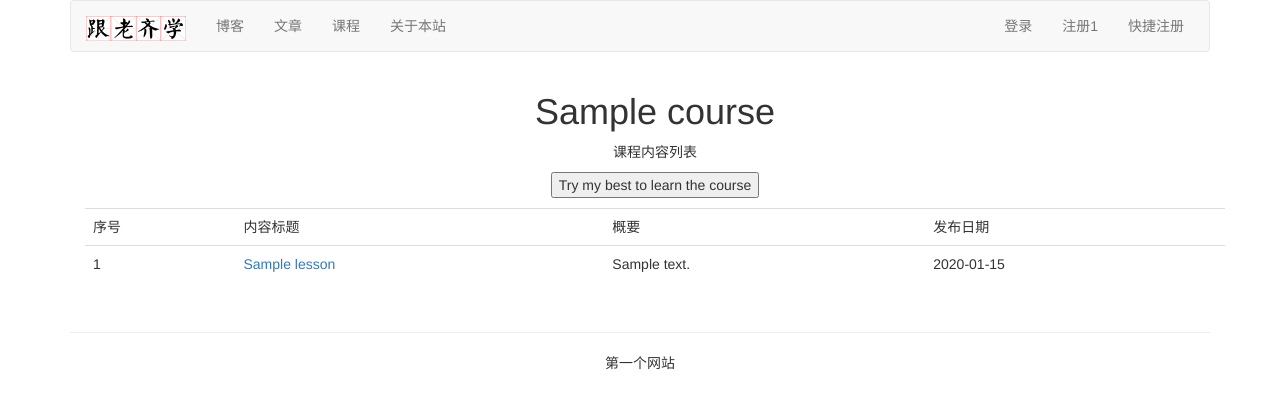
After one commit to goodbad3/music, a Django app: page /course/lessons-list/1/ in a window 1280 px wide. The commit adds this page. Shown: the top 409 px of the page. Run offline with Django 3.2, Linux system fonts and the light colour scheme; tables that the repository leaves empty hold one stand-in row (values such as "Sample post"); some libraries are stand-ins or nearby versions.

Commit message:
课程完成

```diff
--- a/course/models.py
+++ b/course/models.py
@@ -12,6 +12,7 @@ class Course(models.Model):
     slug = models.SlugField(max_length=200, unique=True)
     overview = models.TextField()
     created = models.DateTimeField(auto_now_add=True)
+    student = models.ManyToManyField(User, related_name="courses_joined", blank=True)
 
 
     class Meta:
--- a/course/urls.py
+++ b/course/urls.py
@@ -1,7 +1,7 @@
 from django.urls import path
 from django.views.generic import TemplateView
 from .views import AboutView, CourseListView,ManageCourseListView,CreateCourseView,DeleteCourseView,UpdateCourseView,\
-CreateLessonView,ListLessonsView,DetailLessonView
+CreateLessonView,ListLessonsView,DetailLessonView,StudentListLessonView
 
 app_name = "course"
 urlpatterns = [
@@ -14,5 +14,6 @@ urlpatterns = [
     path('create-lesson/', CreateLessonView.as_view(), name="create_lesson"),
     path('list-lessons/<int:course_id>/', ListLessonsView.as_view(), name="list_lessons"),
     path('detail-lesson/<int:lesson_id>/', DetailLessonView.as_view(), name="detail_lesson"),
+    path('lessons-list/<int:course_id>/', StudentListLessonView.as_view(), name="lessons_list"),
 
     ]
--- a/course/views.py
+++ b/course/views.py
@@ -100,3 +100,12 @@ class DetailLessonView(LoginRequiredMixin, TemplateResponseMixin, View):
     def get(self, request, lesson_id):
         lesson = get_object_or_404(Lesson, id=lesson_id)
         return self.render_to_response({"lesson":lesson})
+
+
+class StudentListLessonView(ListLessonsView):
+    template_name = "course/slist_lessons.html"
+    def post(self, request, *args, **kwargs):
+        course = Course.objects.get(id=kwargs['course_id'])
+
+        course.student.add(self.request.user)
+        return HttpResponse("ok")
--- a/templates/course/course_list.html
+++ b/templates/course/course_list.html
@@ -12,7 +12,7 @@
     {% for course in courses %}
     <tr id={{ forloop.counter }}>
       <td>{{ forloop.counter }}</td>
-      <td><a >{{ course.title }}</a></td>
+      <td><a href="{% url 'course:lessons_list' course.id %}">{{ course.title }}</a></td>
       <td>{{ course.user.username }}</td>
       <td>{{ course.created }}</td>
     </tr>
--- a/templates/course/manage/detail_lesson.html
+++ b/templates/course/manage/detail_lesson.html
@@ -1,4 +1,4 @@
-{% extends "article/base.html" %}
+{% extends "base.html" %}
 {% block title %}小课内容{% endblock %}
 {% block content %}
 <div>
--- /dev/null
+++ b/templates/course/slist_lessons.html
@@ -0,0 +1,78 @@
+{% extends "base.html" %}
+{% load staticfiles %}
+{% block title %}Lessons List{% endblock %}
+{% block content %}
+<div class="container">
+  <div class='text-center'>
+    <h1>{{ course.title }}</h1>
+    <p>课程内容列表</p>
+    <form action="." method="post" class="form-horizontal">{% csrf_token %}
+      <input type="button" onclick="start_learn({{course.id}})" value="Try my best to learn the course">
+    </form>
+
+
+  </div>
+  <table class="table table-hover" style="margin-top:10px">
+    <tr>
+      <td>序号</td>
+      <td>内容标题</td>
+      <td>概要</td>
+      <td>发布日期</td>
+    </tr>
+    {% for lesson in course.lesson.all %}
+    <tr id={{ forloop.counter }}>
+      <td>{{ forloop.counter }}</td>
+      <td><a href="{% url 'course:detail_lesson' lesson.id %}">{{ lesson.title }}</a></td>
+      <td>{{ lesson.description | slice:'70'|linebreaks }}</td>
+      <td>{{ lesson.created|date:"Y-m-d" }}</td>
+    </tr>
+    {% empty %}
+    <p>还没有发布具体内容，请等待。</p>
+    {% endfor %}
+  </table>
+</div>
+
+
+
+<script src='{% static "js/jquery.js" %}'></script>
+<script src='{% static "js/csrf.js" %}'></script>
+<script>
+  $.ajaxSetup({
+    beforeSend: function(xhr, settings) {
+       function getCookie(name) {
+           var cookieValue = null;
+           if (document.cookie && document.cookie != '') {
+               var cookies = document.cookie.split(';');
+               for (var i = 0; i < cookies.length; i++) {
+                   var cookie = jQuery.trim(cookies[i]);
+                   if (cookie.substring(0, name.length + 1) == (name + '=')) {
+                       cookieValue = decodeURIComponent(cookie.substring(name.length + 1));
+                       break;
+                   }
+               }
+           }
+           return cookieValue;
+       }
+       if (!(/^http:.*/.test(settings.url) || /^https:.*/.test(settings.url))) {
+           xhr.setRequestHeader("X-CSRFToken", getCookie('csrftoken'));
+       }
+    }
+});
+
+    function start_learn(course_id){
+
+      $.ajax({
+        type: "POST",
+        url: "{% url 'course:lessons_list' course.id %}",
+        data: {'course_id':course_id},
+        success:function(e){
+          if(e=="ok"){
+            alert("你已经注册了这门课程 ")
+          }else{
+             alert("Sorry, There are some mistakes.")
+          }
+        },
+      });
+    }
+</script>
+{% endblock %}
--- a/templates/header.html
+++ b/templates/header.html
@@ -12,6 +12,7 @@
 
                 <li><a href="{% url 'index:blog_title' %}">博客</a></li>
                 <li><a href="{% url 'article:article_titles' %}">文章</a></li>
+                <li><a href="{% url 'course:course_list' %}">课程</a></li>
                 <li><a href="{% url 'course:about' %}">关于本站</a></li>
             </ul>
             <ul class="nav navbar-nav navbar-right" style="margin-right:10px">
```
Also changed, not shown: templates/article/leftslider.html (+7 -1 lines), course/migrations/0003_course_student.py (added).
